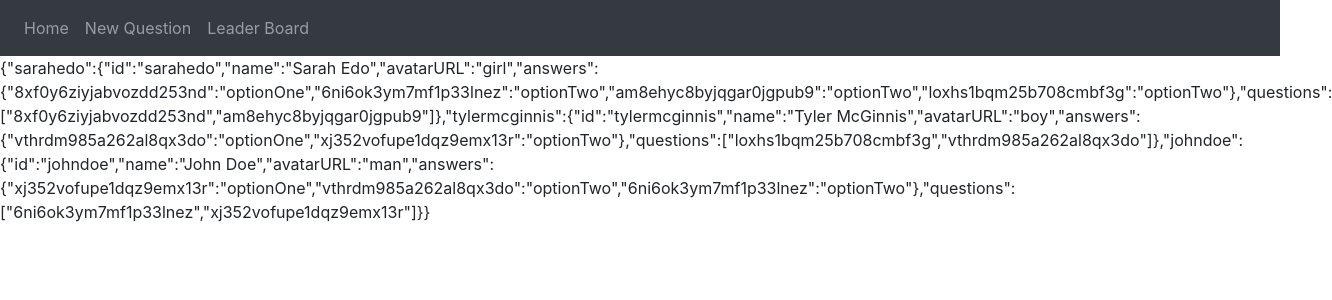
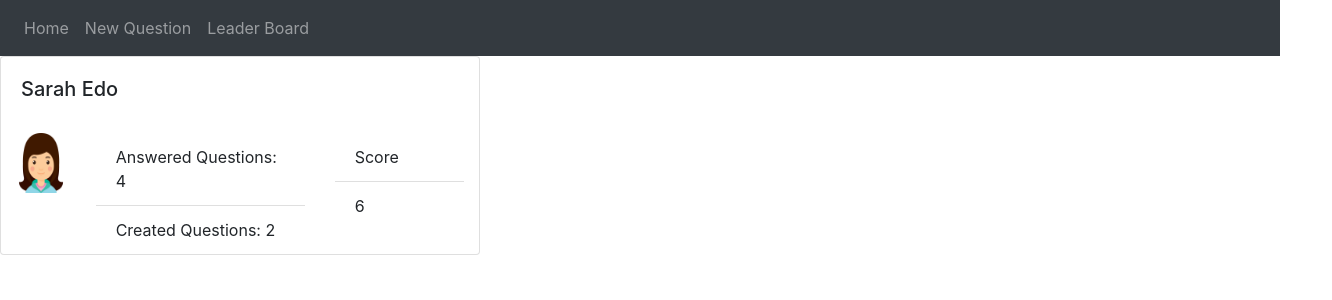
Before and after one commit to rbaheti/would-you-rather, a React (Create React App) app: page / in a window 1280 px wide. Shown: the top 300 px of the page, 1332 px wide, since content can reach past the window. Built offline with nearby package versions, Linux system fonts and the light colour scheme.

Commit message:
refactor: Added single UserScoreCard to the UI

```diff
--- a/src/App.js
+++ b/src/App.js
@@ -2,6 +2,7 @@ import React, {Component} from "react";
 import "./App.css";
 import {getInitialData} from "./utils/api";
 import NavBar from "./Components/NavBar";
+import UserScoreCard from "./Components/UserScoreCard";
 
 
 class App extends Component {
@@ -22,11 +23,15 @@ class App extends Component {
   }
 
   render() {
+    const {users} = this.state;
+    if (users === null) return <div></div>;
+
+    const usersArr = Object.entries(users);
 
     return (
       <div>
         <NavBar />
-        {JSON.stringify(this.state.users)}
+        <UserScoreCard user={usersArr[0]}/>
       </div>
     );
   }
```
